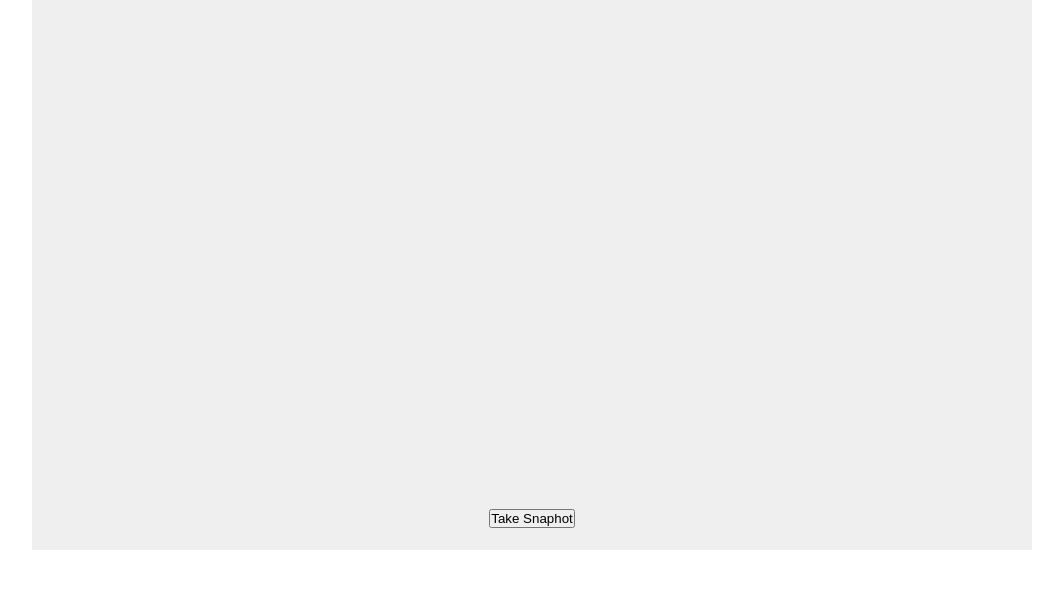
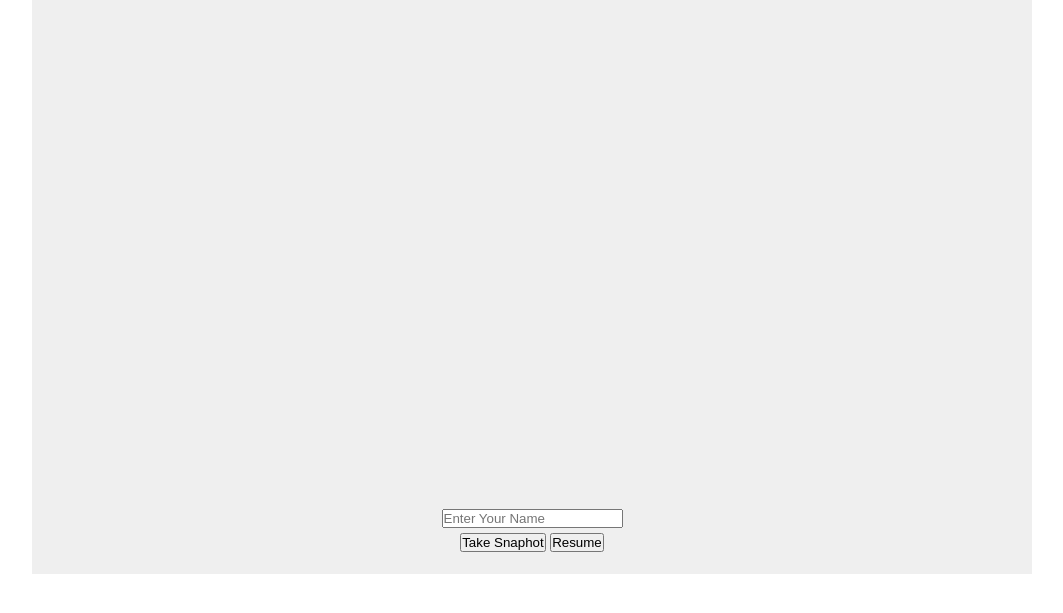
Before and after one commit to thurahtetaung/attendance_monitor, a Flask app: page / in a window 1280 px wide. Shown: the part 119-732 px from the top of the page, without its empty margins (108-1171 px from the left). Run offline with Flask 2, Linux system fonts and the light colour scheme.

Commit message:
Added name field

```diff
--- a/templates/index.html
+++ b/templates/index.html
@@ -57,6 +57,10 @@ html{
     display: none;
 }
 
+.text{
+  text-align: center;
+}
+
 .bt{
 	text-align: center;
 }
@@ -81,9 +85,12 @@ html{
     <!-- Hidden canvas element. Used for taking snapshot of video. -->
     <canvas></canvas>
 </div>
-
+<div class = "text">
+  <input type ="text" id="name" name="Name" placeholder="Enter Your Name">
+</div>
 <div class="bt">
 	<input type="button" id="capture" value="Take Snaphot">
+	<input type="button" id="resume" value="Resume">
 </div>
 
 <script type="text/javascript">
@@ -121,6 +128,7 @@ html{
         e.preventDefault();
 
         var snap = takeSnapshot();
+        var name = document.getElementById("name").value
 
         // Show image.
 
@@ -131,9 +139,10 @@ html{
 
         $.ajax({
           type: "POST",
-          url: "/hello",
+          url: "/upload",
           data:{
-            imageBase64: snap
+            imageBase64: snap,
+            username: name
           }
         }).done(function() {
           console.log('sent');
@@ -141,6 +150,12 @@ html{
 
     });
 
+  resume.addEventListener("click", function(e){
+
+        e.preventDefault();
+        video.play();
+
+    });
 
 
 
```
